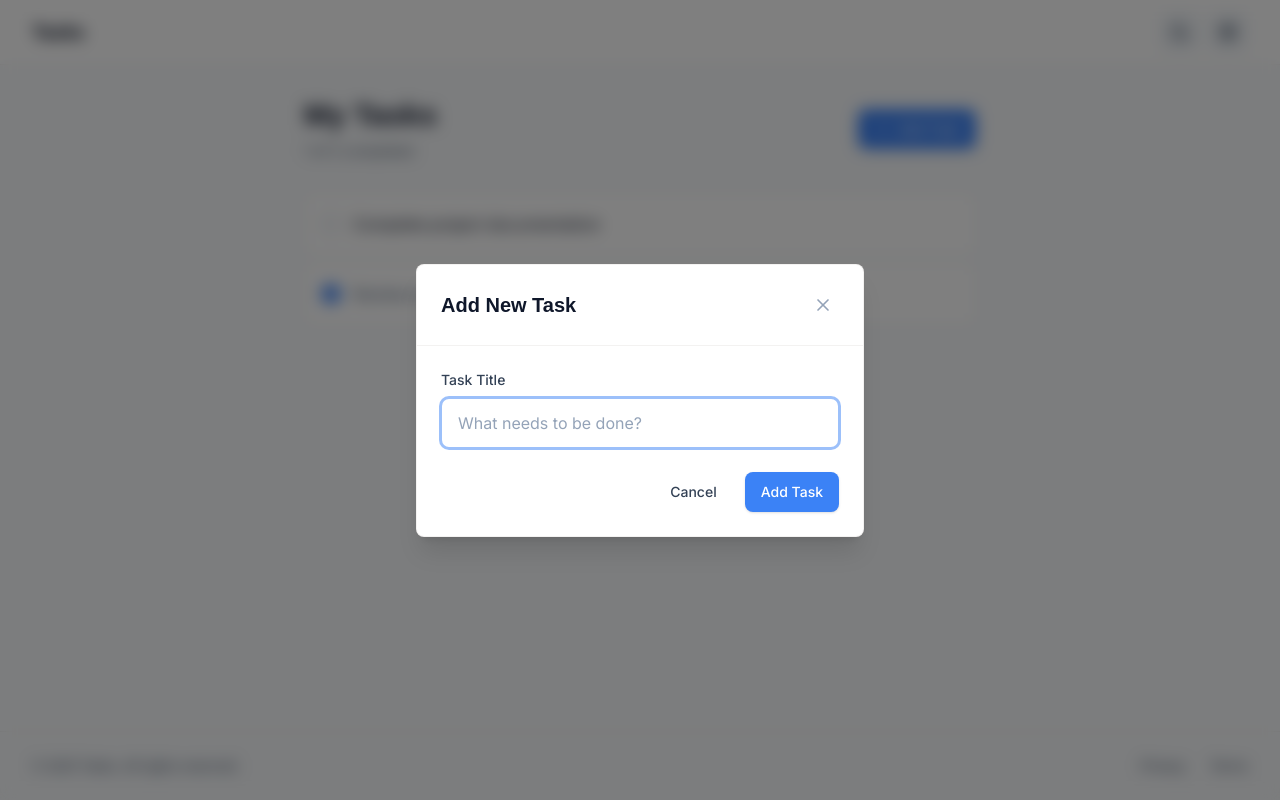
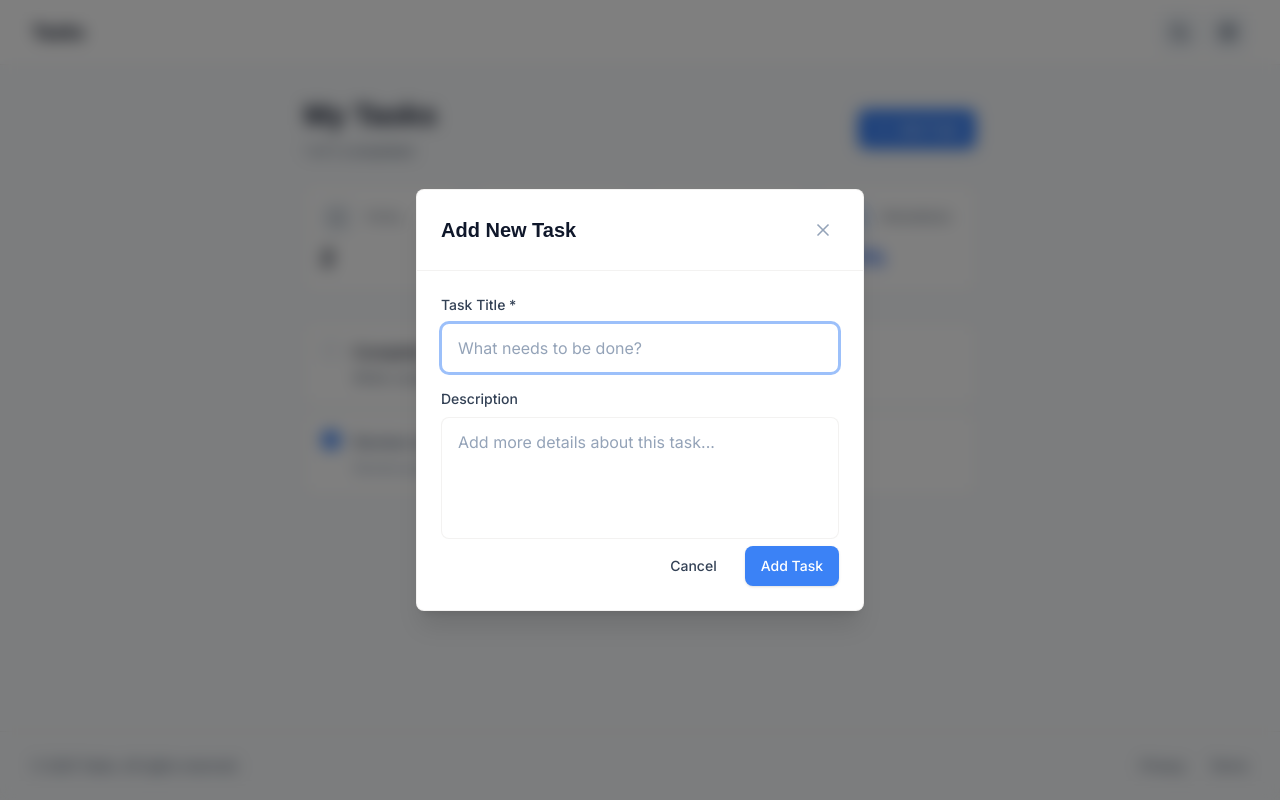
Before and after one commit to tatendabakozw/tasks, a Next.js app: page / in a window 1280 px wide. Both pictures are taken after a click on the button "Add Task". Built offline with nearby package versions, Linux system fonts and the light colour scheme.

Commit message:
feat: tasks home page analytics

```diff
--- /dev/null
+++ b/src/components/buttons/primary-button.tsx
@@ -0,0 +1,61 @@
+import React, { ReactNode } from 'react'
+import { LucideIcon } from 'lucide-react'
+
+interface PrimaryButtonProps {
+  children: ReactNode
+  onClick?: () => void
+  type?: 'button' | 'submit' | 'reset'
+  icon?: LucideIcon
+  iconPosition?: 'left' | 'right'
+  disabled?: boolean
+  className?: string
+  size?: 'sm' | 'md' | 'lg'
+}
+
+export default function PrimaryButton({
+  children,
+  onClick,
+  type = 'button',
+  icon: Icon,
+  iconPosition = 'left',
+  disabled = false,
+  className = '',
+  size = 'md',
+}: PrimaryButtonProps) {
+  const sizeClasses = {
+    sm: 'px-3 py-1.5 text-xs',
+    md: 'px-4 py-2.5 text-sm',
+    lg: 'px-6 py-3 text-base',
+  }
+
+  const iconSizeClasses = {
+    sm: 'h-3 w-3',
+    md: 'h-4 w-4',
+    lg: 'h-5 w-5',
+  }
+
+  return (
+    <button
+      type={type}
+      onClick={onClick}
+      disabled={disabled}
+      className={`
+        flex items-center justify-center gap-2
+        bg-zim-green-500 hover:bg-zim-green-600
+        disabled:bg-zim-cream-400 disabled:cursor-not-allowed
+        text-white rounded-lg font-buttons font-medium
+        transition-colors shadow-sm hover:shadow-md
+        ${sizeClasses[size]}
+        ${className}
+      `}
+    >
+      {Icon && iconPosition === 'left' && (
+        <Icon className={iconSizeClasses[size]} />
+      )}
+      {children}
+      {Icon && iconPosition === 'right' && (
+        <Icon className={iconSizeClasses[size]} />
+      )}
+    </button>
+  )
+}
--- a/src/components/modals/add-task-modal.tsx
+++ b/src/components/modals/add-task-modal.tsx
@@ -1,18 +1,21 @@
 import React, { useEffect } from 'react'
 import { X } from 'lucide-react'
+import PrimaryButton from '@/components/buttons/primary-button'
 
 interface AddTaskModalProps {
   isOpen: boolean
   onClose: () => void
-  onAdd: (title: string) => void
+  onAdd: (title: string, description: string) => void
 }
 
 export default function AddTaskModal({ isOpen, onClose, onAdd }: AddTaskModalProps) {
   const [taskTitle, setTaskTitle] = React.useState('')
+  const [taskDescription, setTaskDescription] = React.useState('')
 
   useEffect(() => {
     if (isOpen) {
       setTaskTitle('')
+      setTaskDescription('')
       // Focus input when modal opens
       const timer = setTimeout(() => {
         const input = document.getElementById('task-input')
@@ -35,8 +38,9 @@ export default function AddTaskModal({ isOpen, onClose, onAdd }: AddTaskModalPro
   const handleSubmit = (e: React.FormEvent) => {
     e.preventDefault()
     if (taskTitle.trim()) {
-      onAdd(taskTitle.trim())
+      onAdd(taskTitle.trim(), taskDescription.trim())
       setTaskTitle('')
+      setTaskDescription('')
       onClose()
     }
   }
@@ -73,12 +77,13 @@ export default function AddTaskModal({ isOpen, onClose, onAdd }: AddTaskModalPro
 
           {/* Form */}
           <form onSubmit={handleSubmit} className='p-6'>
-            <div className='mb-6'>
+            <div className='space-y-4'>
+              <div>
                 <label
                   htmlFor='task-input'
                   className='block text-sm font-medium text-zim-cream-700 dark:text-zim-cream-300 mb-2 font-paragraph'
                 >
-                Task Title
+                  Task Title *
                 </label>
                 <input
                   id='task-input'
@@ -88,7 +93,26 @@ export default function AddTaskModal({ isOpen, onClose, onAdd }: AddTaskModalPro
                   placeholder='What needs to be done?'
                   className='w-full px-4 py-3 bg-white dark:bg-zim-cream-800 border border-zinc-200/50 dark:border-zinc-800/50 rounded-lg text-zim-cream-900 dark:text-zim-cream-50 placeholder-zim-cream-400 dark:placeholder-zim-cream-500 focus:outline-none focus:ring-2 focus:ring-zim-green-500/50 focus:border-zim-green-500/50 font-paragraph transition-all'
                   autoFocus
+                  required
                 />
+              </div>
+
+              <div>
+                <label
+                  htmlFor='task-description'
+                  className='block text-sm font-medium text-zim-cream-700 dark:text-zim-cream-300 mb-2 font-paragraph'
+                >
+                  Description
+                </label>
+                <textarea
+                  id='task-description'
+                  value={taskDescription}
+                  onChange={(e) => setTaskDescription(e.target.value)}
+                  placeholder='Add more details about this task...'
+                  rows={4}
+                  className='w-full px-4 py-3 bg-white dark:bg-zim-cream-800 border border-zinc-200/50 dark:border-zinc-800/50 rounded-lg text-zim-cream-900 dark:text-zim-cream-50 placeholder-zim-cream-400 dark:placeholder-zim-cream-500 focus:outline-none focus:ring-2 focus:ring-zim-green-500/50 focus:border-zim-green-500/50 font-paragraph transition-all resize-none'
+                />
+              </div>
             </div>
 
             {/* Actions */}
@@ -100,12 +124,9 @@ export default function AddTaskModal({ isOpen, onClose, onAdd }: AddTaskModalPro
               >
                 Cancel
               </button>
-              <button
-                type='submit'
-                className='px-4 py-2.5 bg-zim-green-500 hover:bg-zim-green-600 text-white rounded-lg font-buttons text-sm font-medium transition-colors shadow-sm hover:shadow-md'
-              >
+              <PrimaryButton type='submit'>
                 Add Task
-              </button>
+              </PrimaryButton>
             </div>
           </form>
         </div>
--- a/src/pages/index.tsx
+++ b/src/pages/index.tsx
@@ -1,11 +1,13 @@
 import React, { useState } from 'react'
 import GeneralLayout from '@/layouts/general-layout'
-import { Plus, Check, Trash2, Circle } from 'lucide-react'
+import { Plus, Check, Trash2, Circle, CheckCircle2, Clock, TrendingUp } from 'lucide-react'
 import AddTaskModal from '@/components/modals/add-task-modal'
+import PrimaryButton from '@/components/buttons/primary-button'
 
 interface Task {
   id: string
   title: string
+  description: string
   completed: boolean
   createdAt: Date
 }
@@ -15,22 +17,25 @@ function index() {
     {
       id: '1',
       title: 'Complete project documentation',
+      description: 'Write comprehensive documentation for all project features and APIs',
       completed: false,
       createdAt: new Date(),
     },
     {
       id: '2',
       title: 'Review code changes',
+      description: 'Review pull requests and provide feedback to the team',
       completed: true,
       createdAt: new Date(),
     },
   ])
   const [isModalOpen, setIsModalOpen] = useState(false)
 
-  const addTask = (title: string) => {
+  const addTask = (title: string, description: string) => {
     const newTask: Task = {
       id: Date.now().toString(),
       title,
+      description,
       completed: false,
       createdAt: new Date(),
     }
@@ -48,7 +53,9 @@ function index() {
   }
 
   const completedCount = tasks.filter(t => t.completed).length
+  const inProgressCount = tasks.filter(t => !t.completed).length
   const totalCount = tasks.length
+  const completionPercentage = totalCount > 0 ? Math.round((completedCount / totalCount) * 100) : 0
 
   return (
     <GeneralLayout>
@@ -64,14 +71,75 @@ function index() {
                 {completedCount} of {totalCount} completed
               </p>
             </div>
-            <button
-              onClick={() => setIsModalOpen(true)}
-              className='flex items-center gap-2 px-4 py-2.5 bg-zim-green-500 hover:bg-zim-green-600 text-white rounded-lg font-buttons text-sm font-medium transition-colors shadow-sm hover:shadow-md'
-            >
-              <Plus className='h-4 w-4' />
+            <PrimaryButton onClick={() => setIsModalOpen(true)} icon={Plus}>
               Add Task
-            </button>
+            </PrimaryButton>
           </div>
+
+          {/* Summary Analytics */}
+          {totalCount > 0 && (
+            <div className='grid grid-cols-2 md:grid-cols-4 gap-4 mb-6'>
+              {/* Total Tasks */}
+              <div className='p-4 bg-white dark:bg-zim-cream-900 rounded-lg border border-zinc-200/50 dark:border-zinc-800/50'>
+                <div className='flex items-center gap-3 mb-2'>
+                  <div className='p-2 bg-zim-cream-100 dark:bg-zim-cream-800 rounded-lg'>
+                    <Circle className='h-4 w-4 text-zim-cream-600 dark:text-zim-cream-400' />
+                  </div>
+                  <span className='text-xs font-medium text-zim-cream-600 dark:text-zim-cream-400 font-badge uppercase tracking-wide'>
+                    Total
+                  </span>
+                </div>
+                <p className='text-2xl font-bold text-zim-cream-900 dark:text-zim-cream-50 font-heading'>
+                  {totalCount}
+                </p>
+              </div>
+
+              {/* Completed Tasks */}
+              <div className='p-4 bg-white dark:bg-zim-cream-900 rounded-lg border border-zinc-200/50 dark:border-zinc-800/50'>
+                <div className='flex items-center gap-3 mb-2'>
+                  <div className='p-2 bg-success-100 dark:bg-success-900/30 rounded-lg'>
+                    <CheckCircle2 className='h-4 w-4 text-success-600 dark:text-success-400' />
+                  </div>
+                  <span className='text-xs font-medium text-zim-cream-600 dark:text-zim-cream-400 font-badge uppercase tracking-wide'>
+                    Finished
+                  </span>
+                </div>
+                <p className='text-2xl font-bold text-success-600 dark:text-success-400 font-heading'>
+                  {completedCount}
+                </p>
+              </div>
+
+              {/* In Progress Tasks */}
+              <div className='p-4 bg-white dark:bg-zim-cream-900 rounded-lg border border-zinc-200/50 dark:border-zinc-800/50'>
+                <div className='flex items-center gap-3 mb-2'>
+                  <div className='p-2 bg-warning-100 dark:bg-warning-900/30 rounded-lg'>
+                    <Clock className='h-4 w-4 text-warning-600 dark:text-warning-400' />
+                  </div>
+                  <span className='text-xs font-medium text-zim-cream-600 dark:text-zim-cream-400 font-badge uppercase tracking-wide'>
+                    In Progress
+                  </span>
+                </div>
+                <p className='text-2xl font-bold text-warning-600 dark:text-warning-400 font-heading'>
+                  {inProgressCount}
+                </p>
+              </div>
+
+              {/* Completion Rate */}
+              <div className='p-4 bg-white dark:bg-zim-cream-900 rounded-lg border border-zinc-200/50 dark:border-zinc-800/50'>
+                <div className='flex items-center gap-3 mb-2'>
+                  <div className='p-2 bg-zim-green-100 dark:bg-zim-green-900/30 rounded-lg'>
+                    <TrendingUp className='h-4 w-4 text-zim-green-600 dark:text-zim-green-400' />
+                  </div>
+                  <span className='text-xs font-medium text-zim-cream-600 dark:text-zim-cream-400 font-badge uppercase tracking-wide'>
+                    Progress
+                  </span>
+                </div>
+                <p className='text-2xl font-bold text-zim-green-600 dark:text-zim-green-400 font-heading'>
+                  {completionPercentage}%
+                </p>
+              </div>
+            </div>
+          )}
         </div>
 
         {/* Tasks List */}
@@ -92,7 +160,7 @@ function index() {
             tasks.map((task) => (
               <div
                 key={task.id}
-                className='group flex items-center gap-3 p-4 bg-white dark:bg-zim-cream-900 rounded-lg border border-zinc-200/50 dark:border-zinc-800/50 hover:border-zim-green-300/50 dark:hover:border-zim-green-700/50 transition-all'
+                className='group flex items-start gap-3 p-4 bg-white dark:bg-zim-cream-900 rounded-lg border border-zinc-200/50 dark:border-zinc-800/50 hover:border-zim-green-300/50 dark:hover:border-zim-green-700/50 transition-all'
               >
                 {/* Checkbox */}
                 <button
@@ -108,10 +176,10 @@ function index() {
                   )}
                 </button>
 
-                {/* Task Title */}
+                {/* Task Content */}
                 <div className='flex-1 min-w-0'>
                   <p
-                    className={`font-paragraph ${
+                    className={`font-paragraph font-medium mb-1 ${
                       task.completed
                         ? 'text-zim-cream-500 dark:text-zim-cream-500 line-through'
                         : 'text-zim-cream-900 dark:text-zim-cream-50'
@@ -119,6 +187,17 @@ function index() {
                   >
                     {task.title}
                   </p>
+                  {task.description && (
+                    <p
+                      className={`text-sm font-paragraph ${
+                        task.completed
+                          ? 'text-zim-cream-400 dark:text-zim-cream-600 line-through'
+                          : 'text-zim-cream-600 dark:text-zim-cream-400'
+                      }`}
+                    >
+                      {task.description}
+                    </p>
+                  )}
                 </div>
 
                 {/* Delete Button */}
@@ -133,7 +212,7 @@ function index() {
             ))
           )}
         </div>
-      </div>
+    </div>
 
       {/* Add Task Modal */}
       <AddTaskModal
```
Lines whose indentation alone changed are shown as unchanged.
